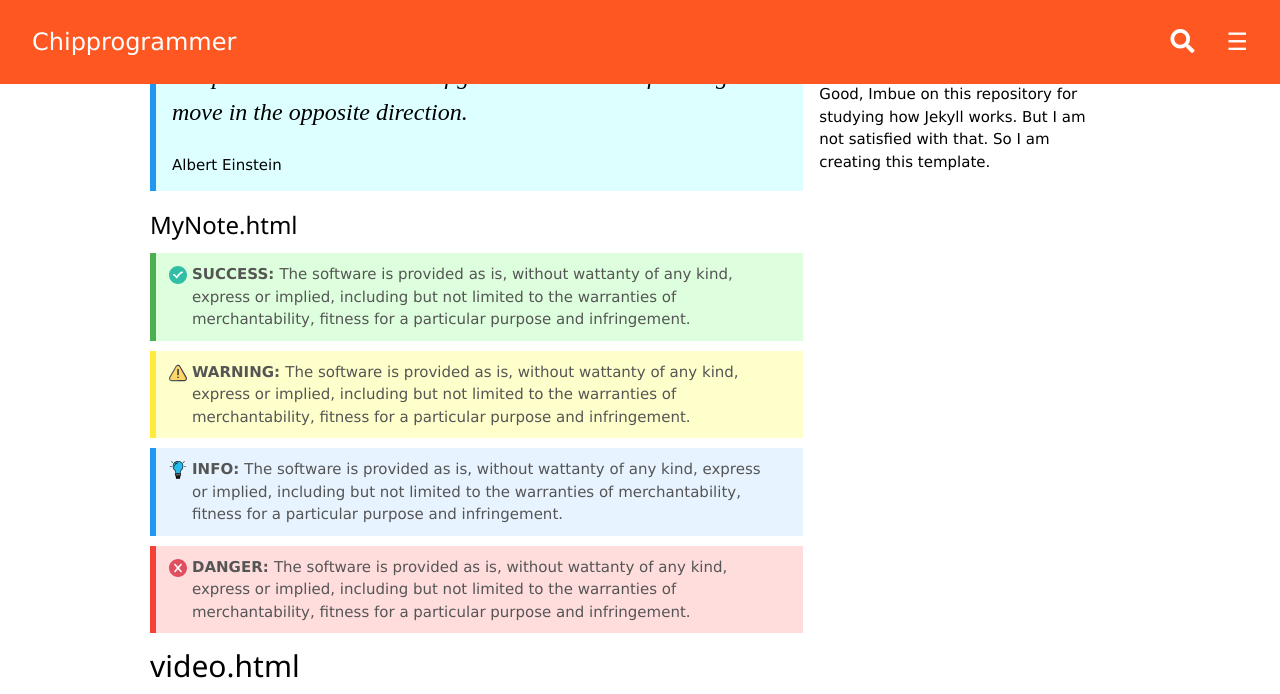
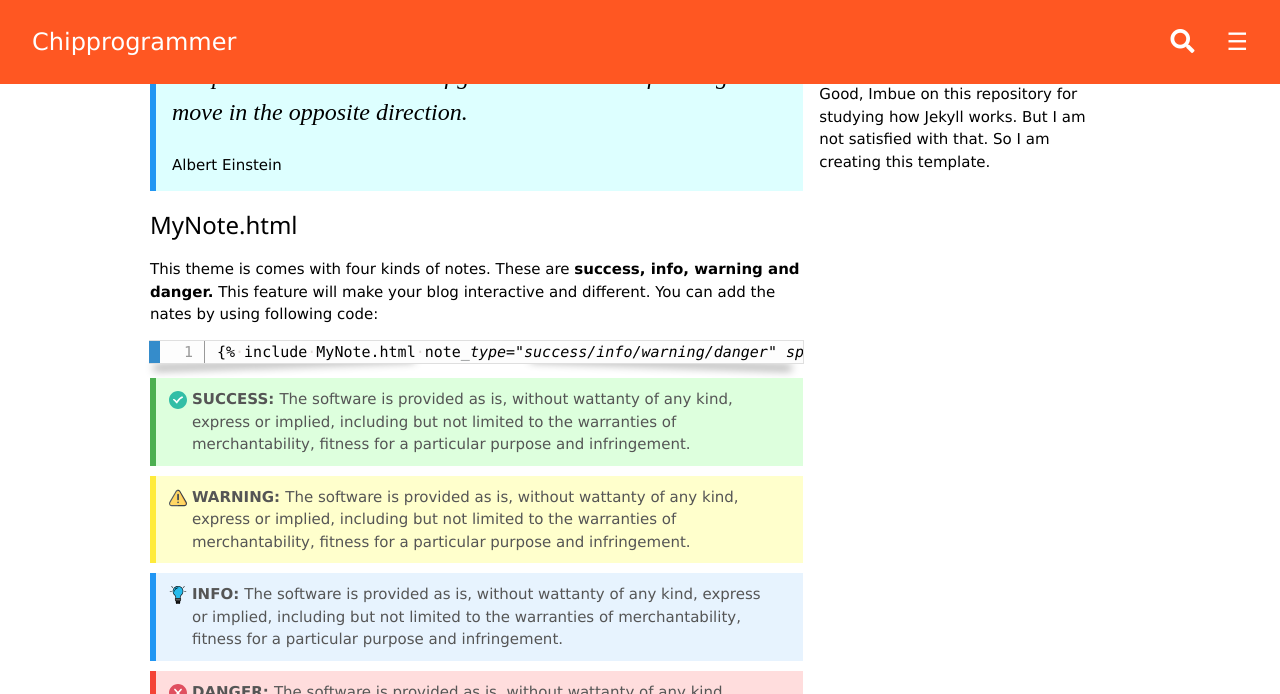
Before and after one commit to techiworld/techiworld.github.io, a Jekyll site: the page built from Documentation.md, in a window 1280 px wide and 900 px high, scrolled down 534 px, cut to the strip 0-694 px from the top of the window. Built offline with Jekyll 4.4.1, drawn with Linux system fonts in a browser that asks for light colours; comment, search, counter and statistics services are not loaded.

Commit message:
Update Documentation.md

```diff
--- a/Documentation.md
+++ b/Documentation.md
@@ -11,13 +11,22 @@ This is multi-purpose Jekyll template made by Chipprogrammer. I am not a web des
 <pre class="line-numbers">
 <code class="language-markdown">
 {% raw %}
-{% include quotes.html container_color="pale-blue" leftbar_color="blue" icon_color="blue" quote="Any intelligent fool can make things bigger and more complex… It takes a touch of genius – and a lot of courage to move in the opposite direction." said_by="Albert Einstein" %}
+{% include quotes.html container_color="pale-blue" leftbar_color="blue" icon_color="blue" quote="your quotes goes here" said_by="someone" %}
 {% endraw %}
 </code>
 </pre>
 {% include quotes.html container_color="pale-blue" leftbar_color="blue" icon_color="blue" quote="Any intelligent fool can make things bigger and more complex… It takes a touch of genius – and a lot of courage to move in the opposite direction." said_by="Albert Einstein" %}
 
 ### MyNote.html
+
+This theme is comes with four kinds of notes. These are **success, info, warning and danger.** This feature will make your blog interactive and different. You can add the nates by using following code:
+<pre class="line-numbers">
+<code class="language-markdown">
+{% raw %}
+{% include MyNote.html note_type="success/info/warning/danger" span_note="inline heading goes here: " text="your note goes here" %}
+{% endraw %}
+</code>
+</pre>
 {% include MyNote.html note_type="success" span_note="Success: " text="The software is provided as is, without wattanty of any kind, express or implied, including but not limited to the warranties of merchantability, fitness for a particular purpose and infringement." %}
 {% include MyNote.html note_type="warning" span_note="Warning: " text="The software is provided as is, without wattanty of any kind, express or implied, including but not limited to the warranties of merchantability, fitness for a particular purpose and infringement." %}
 {% include MyNote.html note_type="info" span_note="Info: " text="The software is provided as is, without wattanty of any kind, express or implied, including but not limited to the warranties of merchantability, fitness for a particular purpose and infringement." %}
```
